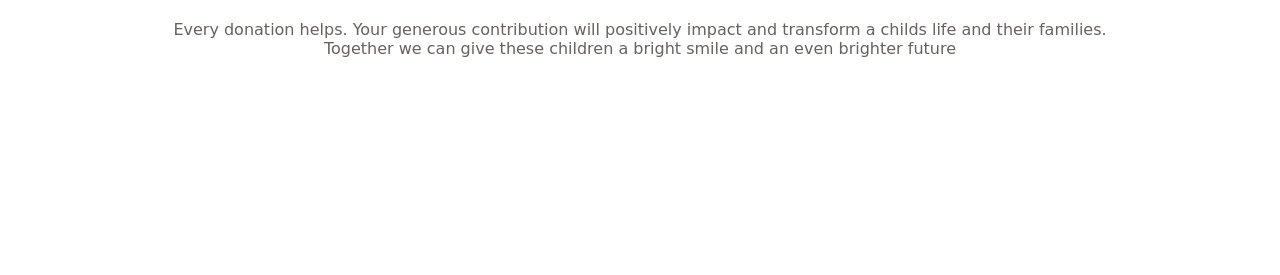
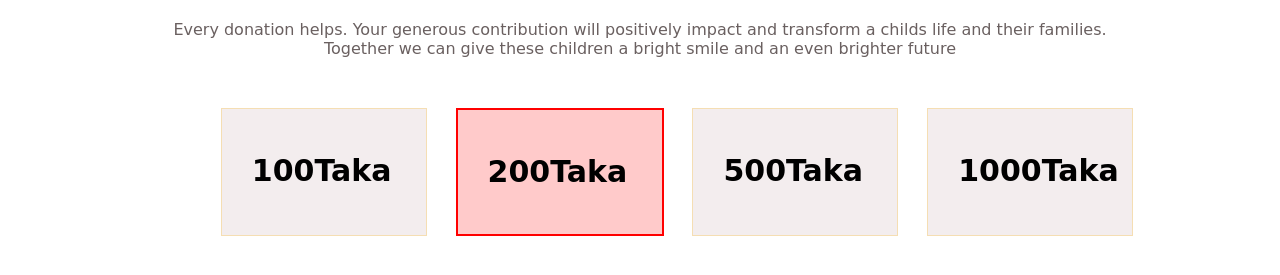
Before and after one commit to rafiulhasan1/JAAGO-Foundation, a plain HTML site: page index.html in a window 1280 px wide. Shown: the part 709-984 px from the top of the page. Before the commit the page ends 817 px from the top, so only its background shows below. Drawn offline with Linux system fonts and the light colour scheme; a web font is replaced by a local one.

Commit message:
part 3 added

```diff
--- a/index.html
+++ b/index.html
@@ -26,6 +26,19 @@
             <p>Every donation helps. Your generous contribution will positively impact and transform a childs life and their families. <br> Together we can give these children a bright smile and an even brighter future</p>
         </div>
     </section>
-
+    <section class="part-3 flax">
+        <div class="part-03">
+            <h1 class="text-2">100Taka</h1>
+        </div>
+        <div class="part-003">
+            <h1 class="text-2">200Taka</h1>
+        </div>
+        <div class="part-03">
+            <h1 class="text-2">500Taka</h1>
+        </div>
+        <div class="part-03">
+            <h1 class="text-2">1000Taka</h1>
+        </div>
+    </section>
 </body>
 </html>
--- a/style.css
+++ b/style.css
@@ -39,3 +39,22 @@ span{
     margin-bottom: 50px;
     color: rgb(106, 96, 96);
 }
+.part-03{
+    width: 15%;
+    border: 1px solid wheat;
+    padding: 20px 30px;
+    margin-left: 3%;
+    background-color: rgb(243, 237, 238);
+}
+.part-3{
+    margin-right: 10%;
+    margin-left: 15%;
+    margin-bottom: 50px;
+}
+.part-003{
+    width: 15%;
+    border: 2px solid red;
+    background-color: rgb(255, 202, 202);
+    padding: 20px 30px;
+    margin-left: 3%;
+}
```
